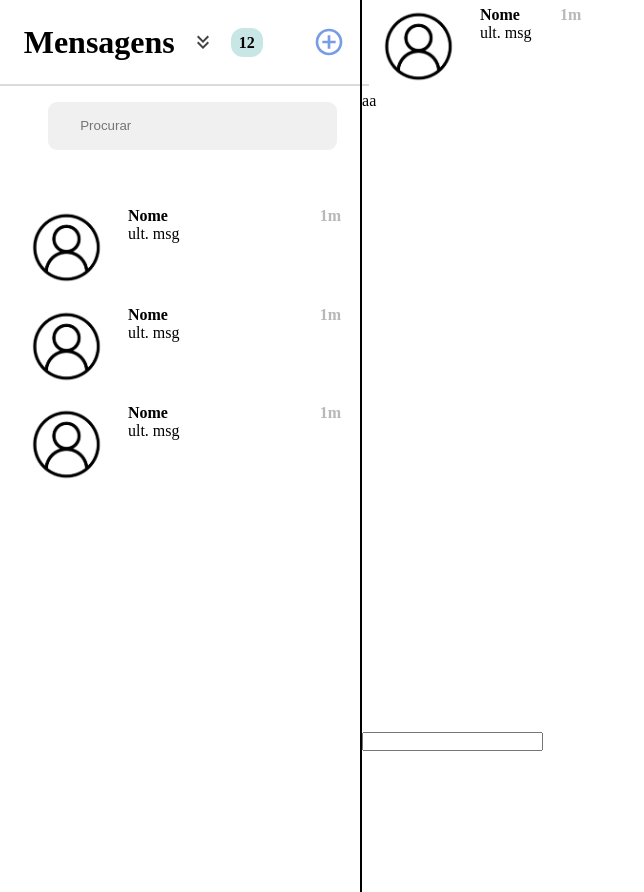
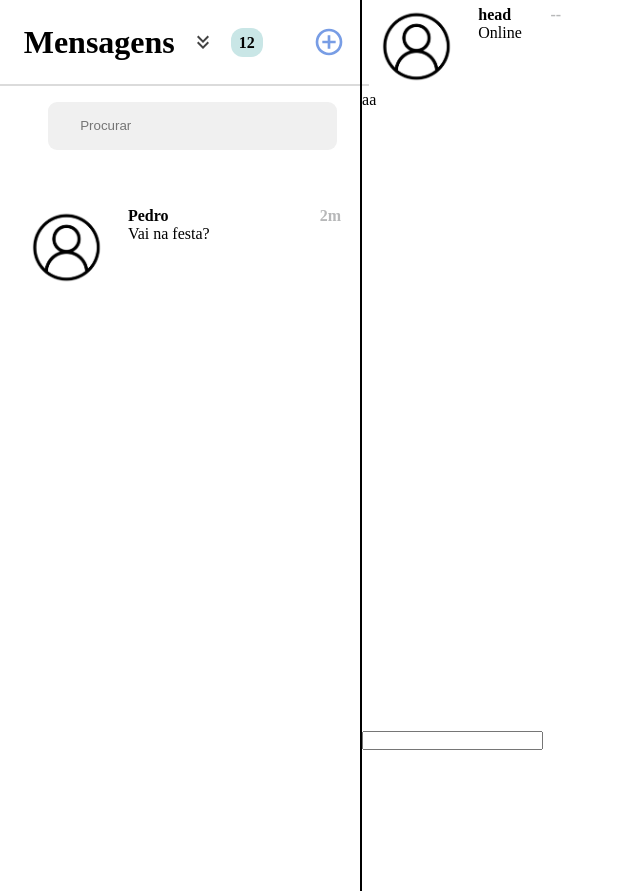
Before and after one commit to FernandesLR/Frontend-liveChat, a React (Vite) app: page / in a window 1280 px wide. Shown: the whole page, without its empty margins (0-644 px from the left). Built offline with nearby package versions, Linux system fonts and the light colour scheme.

Commit message:
Add: props para user

```diff
--- a/src/component/RightSide.jsx
+++ b/src/component/RightSide.jsx
@@ -3,7 +3,7 @@ import { DisplayChat } from "./DisplayChat"
 export function RightSide(){
     return(
         <div className="rightSide">
-            <UserRow/>
+            <UserRow user={{id:5, name:"head", lastMS:"Online"}}/>
             <DisplayChat />
         </div>
 
--- a/src/component/UserList.jsx
+++ b/src/component/UserList.jsx
@@ -1,10 +1,17 @@
-import { UserRow } from './UserRow'
-export function UserList(){
-    return(
+// arquivo UserList.jsx
+
+import { UserRow } from './UserRow';
+
+export function UserList() {
+    const users = [
+        { id: 1, name: "Pedro", lastMS: "Vai na festa?", min: 2 },
+        { id: 2, name: "Henrique", lastMS: "De boa?", min: 5 },
+        { id: 3, name: "João", lastMS: "Td certo aqui!", min: 12 }
+    ];
+
+    return (
         <div className="rows">
-            <UserRow />
-            <UserRow />
-            <UserRow />
+            <UserRow user={users[0]} />
         </div>
-    )
+    );
 }
--- a/src/component/UserRow.jsx
+++ b/src/component/UserRow.jsx
@@ -1,8 +1,8 @@
+// arquivo UserRow.jsx
 import { useState } from 'react';
-import avatar from '../assets/avatar.png'
+import avatar from '../assets/avatar.png';  // Certifique-se de que o caminho do avatar está correto
 
-
-export function UserRow(){
+export function UserRow({ user }) {
     const [bgColor, setBgColor] = useState('transparent'); // Inicialmente transparente
 
     return (
@@ -11,13 +11,15 @@ export function UserRow(){
             onClick={() => setBgColor('#f6f6fe')}  // Muda a cor de fundo ao clicar
             style={{ backgroundColor: bgColor }}  // Aplica o bgColor do estado como cor de fundo
         >
-            <img src={avatar} alt="" style={{width: "5rem", borderRadius: "6px" }}/>
+            <img src={avatar} alt="" style={{ width: "5rem", borderRadius: "6px" }} />
 
             <div className="name-msg">
-                <span>Nome</span>
-                <p>ult. msg</p>
+                <span>{user.name}</span>
+                <p>{user.lastMS}</p>
             </div>
-            <p style={{color: 'rgb(183, 184, 185)', fontWeight: 'bold'}}>1m</p>
+            <p style={{ color: 'rgb(183, 184, 185)', fontWeight: 'bold' }}>
+                {user.min !== undefined ? `${user.min}m` : "--"}
+            </p>
         </div>
-    )
+    );
 }
```
